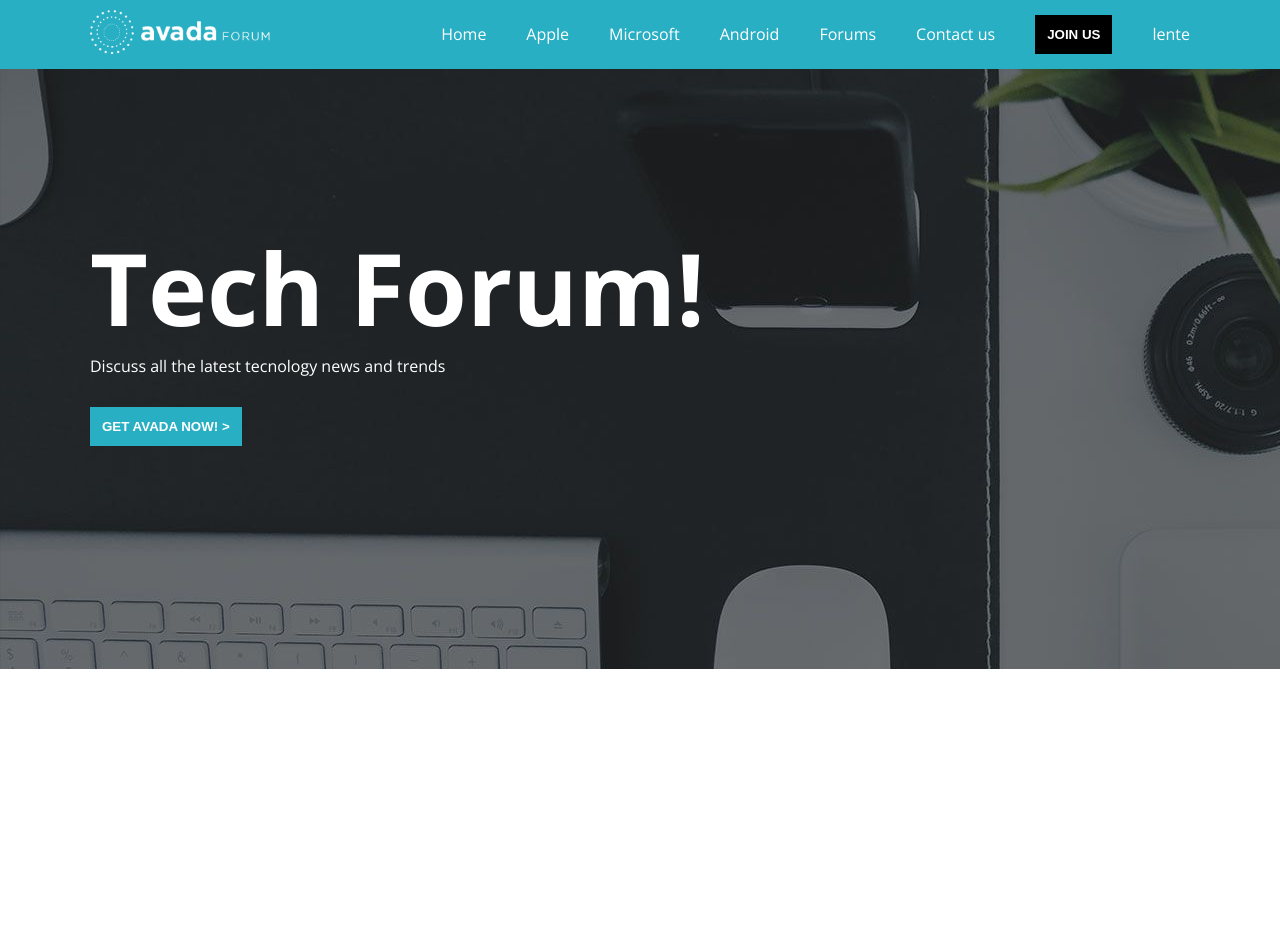
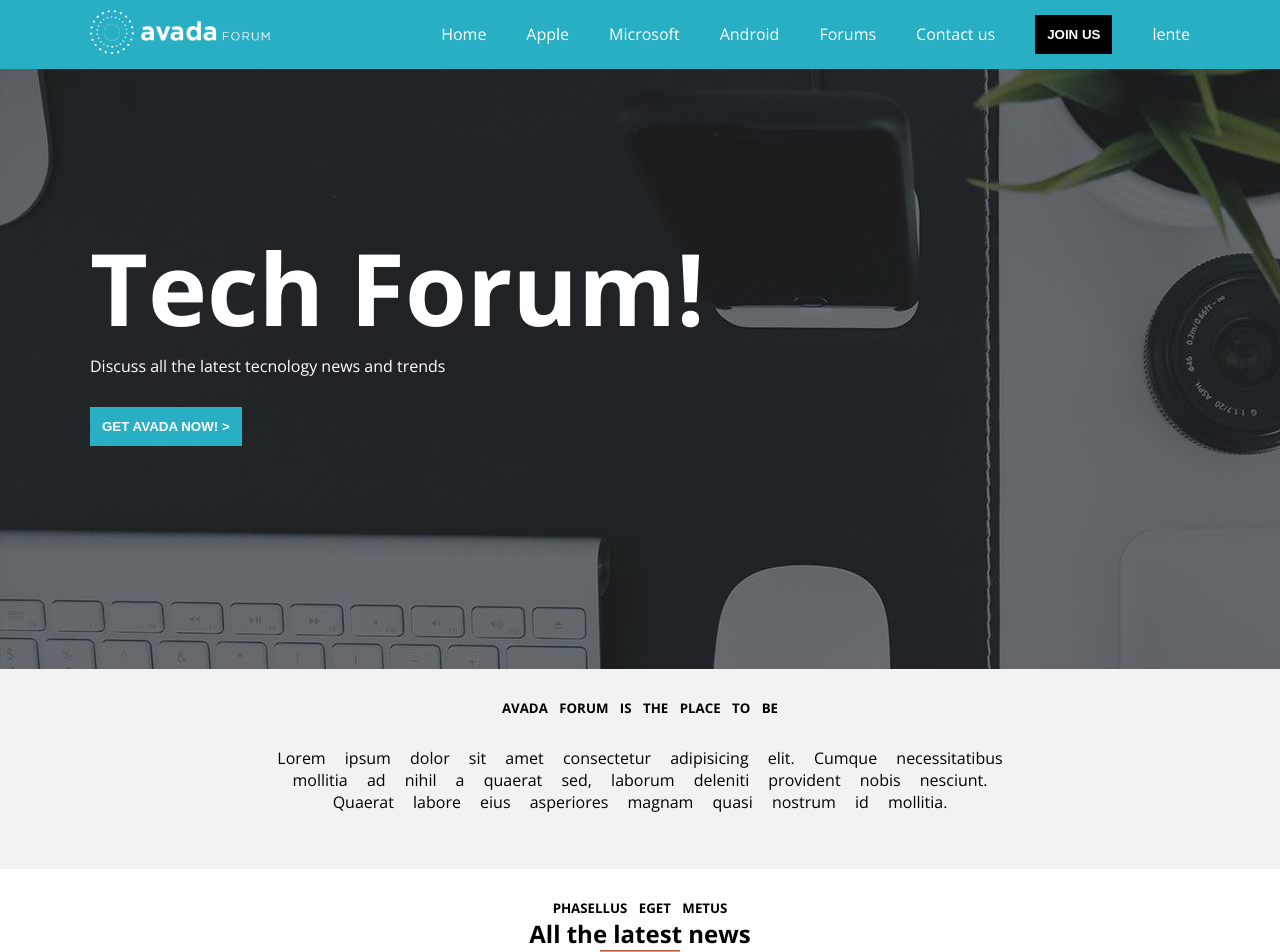
Before and after one commit to TuriniMattia/proj-html-vuejs, a Vue app: page / in a window 1280 px wide. Before the commit the page ends 800 px from the top, so only its background shows below. Built offline with nearby package versions, Linux system fonts and the light colour scheme.

Commit message:
[ADD]start-main-section

```diff
--- a/src/App.vue
+++ b/src/App.vue
@@ -2,6 +2,7 @@
   <div>
     <AppHeader />
     <AppMain />
+    <AppCard />
     <AppFooter />
 
   </div>
@@ -11,11 +12,14 @@
 import AppHeader from './components/AppHeader.vue';
 import AppMain from './components/AppMain.vue';
 import AppFooter from './components/AppFooter.vue';
+import AppCard from './components/AppCard.vue';
+
 export default {
   components: {
     AppHeader,
     AppMain,
     AppFooter,
+    AppCard,
   },
   data() {
 
--- a/src/assets/layoute.scss
+++ b/src/assets/layoute.scss
@@ -3,6 +3,8 @@
 	margin: 0 auto;
 
 }
+
+
 
 .d_flex{
     display: flex;
--- a/src/components/AppCard.vue
+++ b/src/components/AppCard.vue
@@ -0,0 +1,15 @@
+<template>
+
+</template>
+
+<script>
+export default {
+    data() {
+
+
+        return {}
+    }
+}
+</script>
+
+<style lang="scss" scoped></style>
--- a/src/components/AppMain.vue
+++ b/src/components/AppMain.vue
@@ -11,20 +11,27 @@
 
         </section>
         <!-- seconda sezione contenente un paragrafo con un titolo a cenmtro pagina e un background colorato -->
-        <section>
-            <!-- <h4>titolo</h4> -->
-            <!-- <p>paragrafo</p> -->
+        <section class="upper_section">
+            <div class="container_sm">
+                <h5 class="upr-title">AVADA FORUM IS THE PLACE TO BE</h5>
+                <p class="upr-paragraph">Lorem ipsum dolor sit amet consectetur adipisicing elit. Cumque necessitatibus
+                    mollitia ad nihil a
+                    quaerat sed, laborum deleniti provident nobis nesciunt. Quaerat labore eius asperiores magnam quasi
+                    nostrum id mollitia.</p>
+            </div>
         </section>
         <!-- sezione principale contenente una serie di card con diverse strutture  -->
-        <section>
-            <div>
-                <!-- <p>piccolo titolo</p> -->
-                <!-- <h3>titolo sezione</h3> -->
+        <section class="main_section">
+            <div class="container">
+                <h5 class="upr-title">PHASELLUS EGET METUS</h5>
+                <h1>All the latest news</h1>
+                <hr class="red_bar">
+
             </div>
             <!-- div contenente 3 card piccole -->
-            <div class="container">
+            <div>
 
-                <!-- 3 card allineate con stessa dimensione e un paragrafo sotto -->
+
             </div>
             <div>
                 <!-- card piu grande larga quanto tutto il conteiner e con background un immagine, con all'interno un titolo , un testo e un button -->
@@ -83,6 +90,7 @@ export default {
 </script>
 
 <style lang="scss" scoped>
+// HERO SECTION //
 .hero_section {
     background-image: url(/public/home_slider_bg.jpg);
     height: 600px;
@@ -104,4 +112,48 @@ export default {
     color: white;
     padding-bottom: 30px;
 }
+
+// UPPER SECTION //
+
+.upper_section {
+    background-color: rgb(242, 242, 242);
+    height: 200px;
+}
+
+.container_sm {
+    max-width: 800px;
+    margin: 0 auto;
+    display: flex;
+    flex-direction: column;
+    align-items: center;
+
+}
+
+.upr-title {
+    word-spacing: 8px;
+    padding-top: 30px;
+    text-align: center;
+}
+
+.upr-paragraph {
+    text-align: center;
+    padding: 30px;
+    word-spacing: 15px;
+}
+
+// MAIN SECTION //
+
+.main_section {
+    display: flex;
+    justify-content: center;
+
+}
+
+.red_bar {
+    width: 80px;
+    border-color: rgb(255, 141, 97);
+    margin: 0 auto;
+    margin-top: 30;
+
+}
 </style>
```
